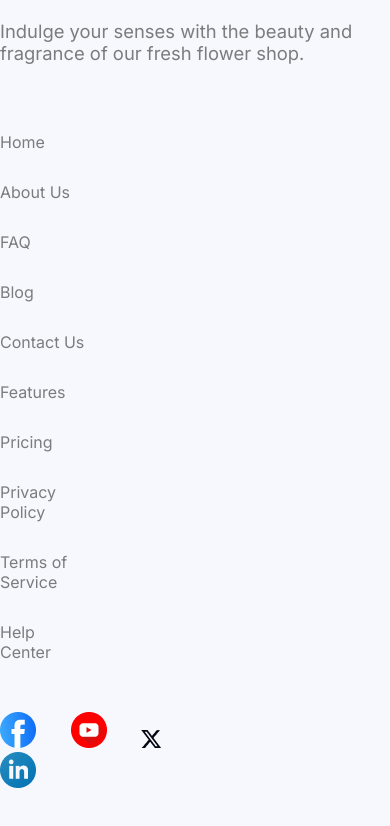
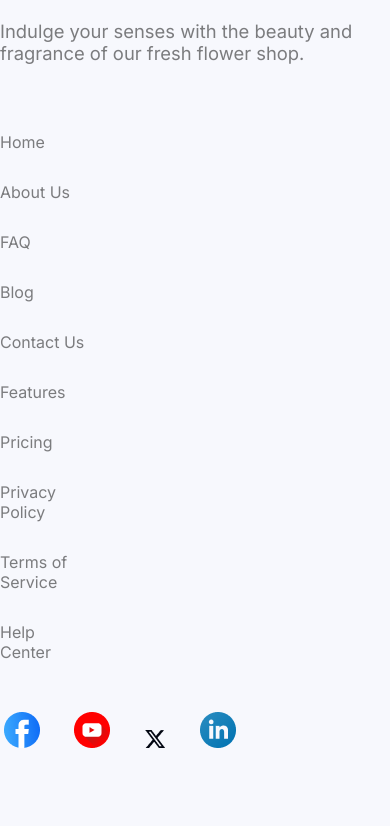
Before and after one commit to mahmudulkarim420/ph-second-assignment, a plain HTML site: page index.html in a window 390 px wide. Shown: the part 6339-7165 px from the top of the page. Drawn offline with Linux system fonts and the light colour scheme.

Commit message:
final-upgrade

```diff
--- a/style.css
+++ b/style.css
@@ -523,6 +523,6 @@ body {
     flex-wrap: wrap;
     justify-content: center;
     gap: 15px;
-    margin-right: 150px;
+    margin-right: 120px;
   }
 }
```
